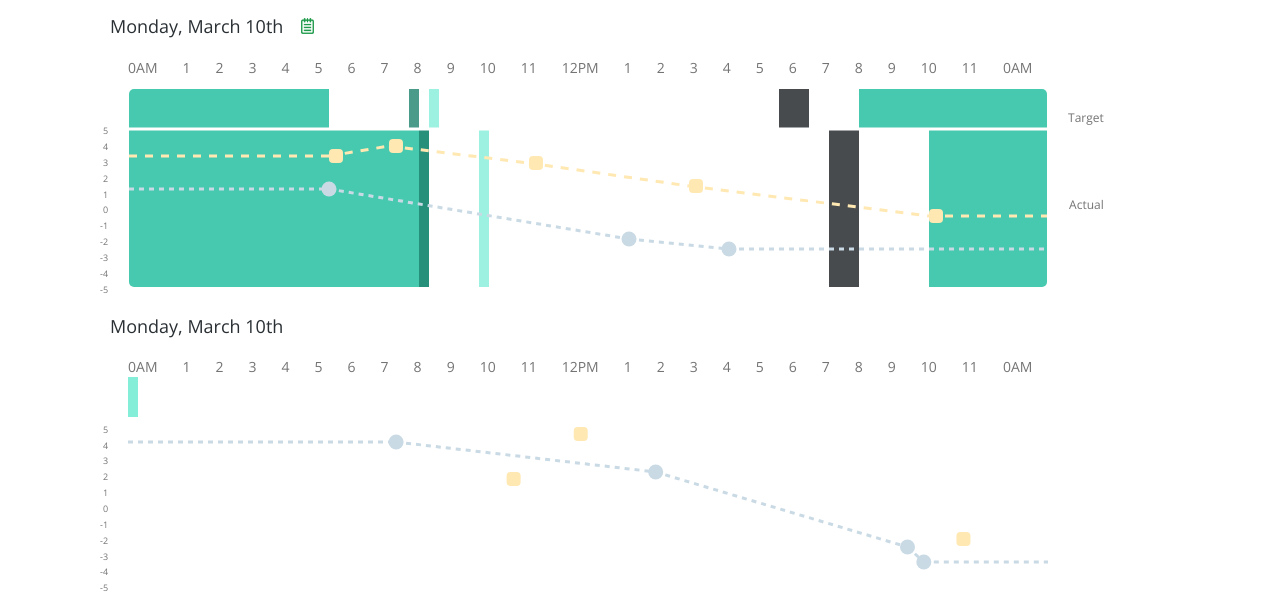
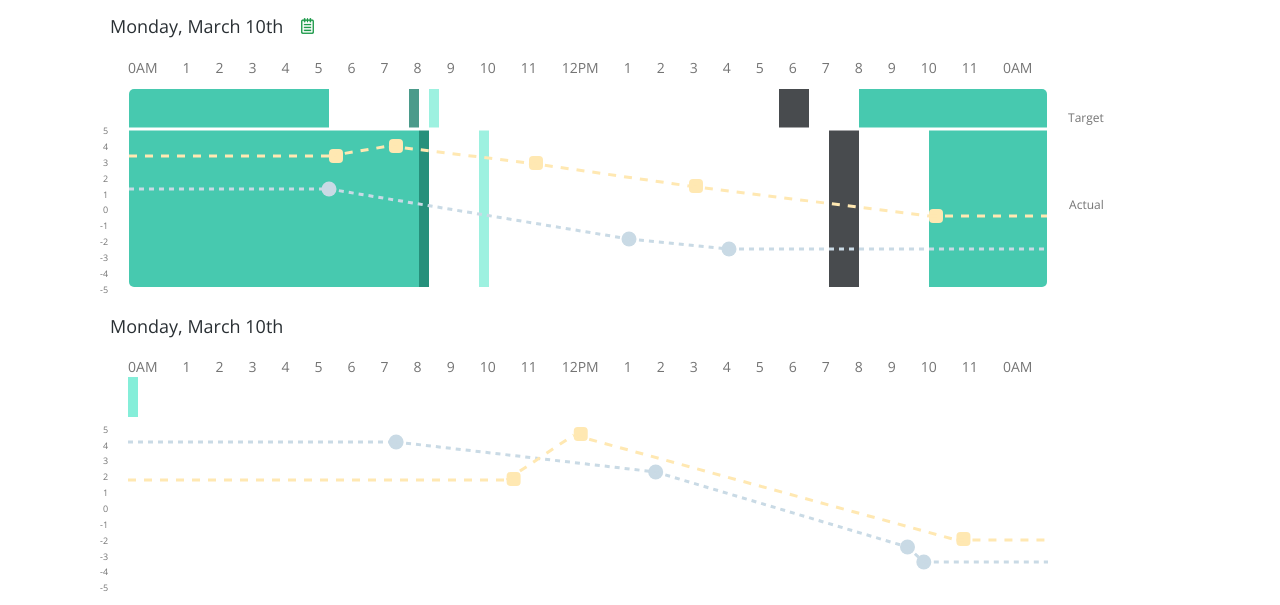
Before and after one commit to taenin/3300Project, a plain HTML site: page data.html in a window 1280 px wide. Shown: the part 253-858 px from the top of the page. Drawn offline with nearby package versions, Linux system fonts and the light colour scheme; a web font is replaced by a local one.

Commit message:
add draw line for mood function

```diff
--- a/data.html
+++ b/data.html
@@ -255,11 +255,18 @@
         });
 
 
+      drawDay1();
+
+    })
+
+      /** Convert a time string to percentage number. For example, 12:00 to 0.5; 24:00 to 1; 06:00 to 0.25. That makes it easier to draw svg on canvas.*/
+      function timeToPercent(time){
+        return 890 * (1000*parseInt(time[0]) + 100*parseInt(time[1]) + 10*parseInt(time[3]) + parseInt(time[4])) / 2400;
+      }
+
       //canvas for svg each day
       var width = 920;
       var height = 200;
-
-      drawDay1();
 
       function drawDay1(){
 
@@ -290,7 +297,7 @@
 
 
 
-        /** Draw energy circles and lines. */
+        /** Draw energy circles. */
         var energys = patient.days[0].energy;
         energys.forEach(function(e) {
           //Map -5, 5 onto the svg.
@@ -307,6 +314,7 @@
 
         // <line x1="0" y1="67" x2="200" y2="67" stroke-dasharray="8,8" style="stroke:#ffe8b2; stroke-width:3px;"/>
 
+        /** Draw lines for energys.*/
         for(var i = 0; i <= energys.length; i++) {
 
           var yScale = d3.scale.linear()
@@ -340,8 +348,7 @@
                         .attr('stroke-width','3px');
         }
 
-        var c = 200;
-        /** Draw mood circles and lines. */
+        /** Draw mood circles. */
         var moods = patient.days[0].mood;
         moods.forEach(function(e) {
 
@@ -359,17 +366,41 @@
                         .style("fill", "#ffe8b2");
         })
 
+        /** Draw lines for moods.*/
+        for(var i = 0; i <= moods.length; i++) {
+
+          var yScale = d3.scale.linear()
+                               .domain([-5, 5])
+                               .range([50, 200]);
+          if(i == 0) {
+            var beforeX = 0;
+            var beforeY = yScale(-moods[0][1])+8;
+          } else {
+            var beforeX = timeToPercent(moods[i-1][0]);
+            var beforeY = yScale(-moods[i-1][1])+8;
+          }
+
+          if(i == moods.length) {
+            var afterX = 960;
+            var afterY = yScale(-moods[i-1][1])+8;
+          } else {
+            var afterX = timeToPercent(moods[i][0]);
+            var afterY = yScale(-moods[i][1])+8;
+          }
+          console.log(beforeY);
+
+          var line = svg.append("line")
+                        .attr('class', "Energy")
+                        .attr('x1', beforeX)
+                        .attr('y1', beforeY)
+                        .attr('x2', afterX)
+                        .attr('y2', afterY)
+                        .attr('stroke-dasharray', '8,8')
+                        .style('stroke', 'rgb(255, 232, 178)')
+                        .attr('stroke-width','3px');
+        }
 
       }
-
-
-      /** Convert a time string to percentage number. For example, 12:00 to 0.5; 24:00 to 1; 06:00 to 0.25. That makes it easier to draw svg on canvas.*/
-      function timeToPercent(time){
-        return 890 * (1000*parseInt(time[0]) + 100*parseInt(time[1]) + 10*parseInt(time[3]) + parseInt(time[4])) / 2400;
-      }
-
-    })
-
 
     //Graph Controls
     d3.select(".StartWorkController")
```
